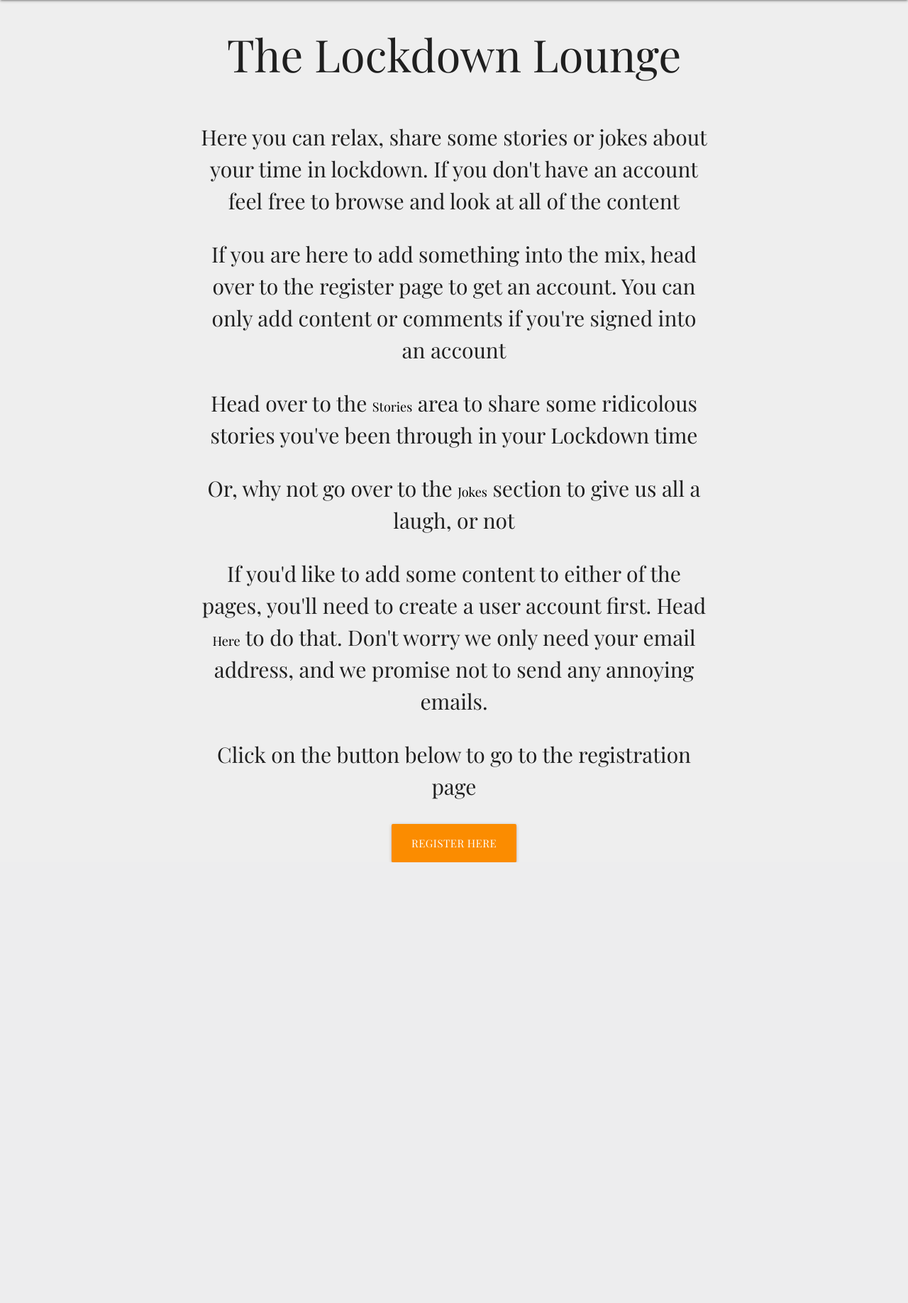
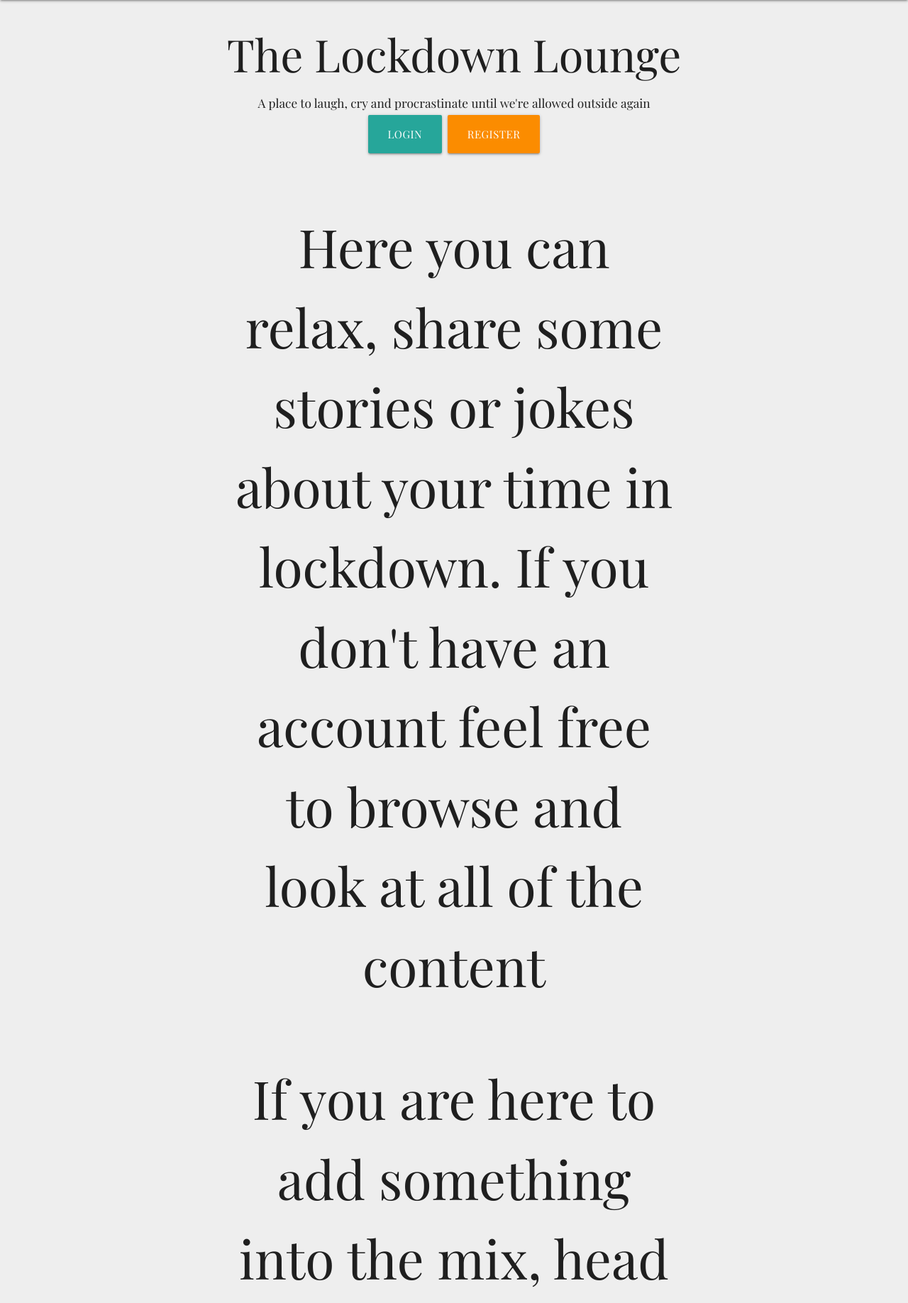
Before and after one commit to Code-Institute-Submissions/Side-On-lockdownLounge-MP3_OctResub, a Flask app: page / in a window 1280 px wide. Shown: the part 64-1900 px from the top of the page at 71% size. Before the commit the page ends 1279 px from the top, so only its background shows below. Run offline with Flask 2, Linux system fonts and the light colour scheme; some libraries are stand-ins or nearby versions.

Commit message:
Add button to index and remove unused classes

```diff
--- a/static/css/style.css
+++ b/static/css/style.css
@@ -21,22 +21,13 @@ nav {
   font-size: 1.6rem;
 }
 
-.index.info {
+.index-info {
   font-size: 5rem;
 }
 
 a {
   text-decoration: none;
   color: black;
-}
-
-.text-links {
-  font-size: large;
-}
-
-.index-info {
-  margin-top: 60px;
-  width: 80%;
 }
 
 .nav-wrapper {
--- a/templates/index.html
+++ b/templates/index.html
@@ -1,7 +1,11 @@
 {% extends "base.html" %}
 {% block content %}
-
+<div class="center">
 <h1 class="center">The Lockdown Lounge</h1>
+<h6>A place to laugh, cry and procrastinate until we're allowed outside again</h6>
+<a href="{{ url_for('login') }}" class="btn-large">Login</a>
+<a href="{{ url_for('register') }}" class="btn-large orange darken-1">Register</a>
+<br>
 <div class="container index-info center">
 <p>Here you can relax, share some stories or jokes about your time in lockdown. If you don't have an account feel free to browse and look at all of the content</p>
 <p>If you are here to add something into the mix, head over to the register page to get an account. You can only add content or comments if you're signed into an account</p>
@@ -14,6 +18,6 @@
 
 <p>Click on the button below to go to the registration page</p>
 
-<a href="{{ url_for('register') }}" class="btn-large register-button orange darken-1">Register here</a>
+</div>
 </div>
 {% endblock %}
```
